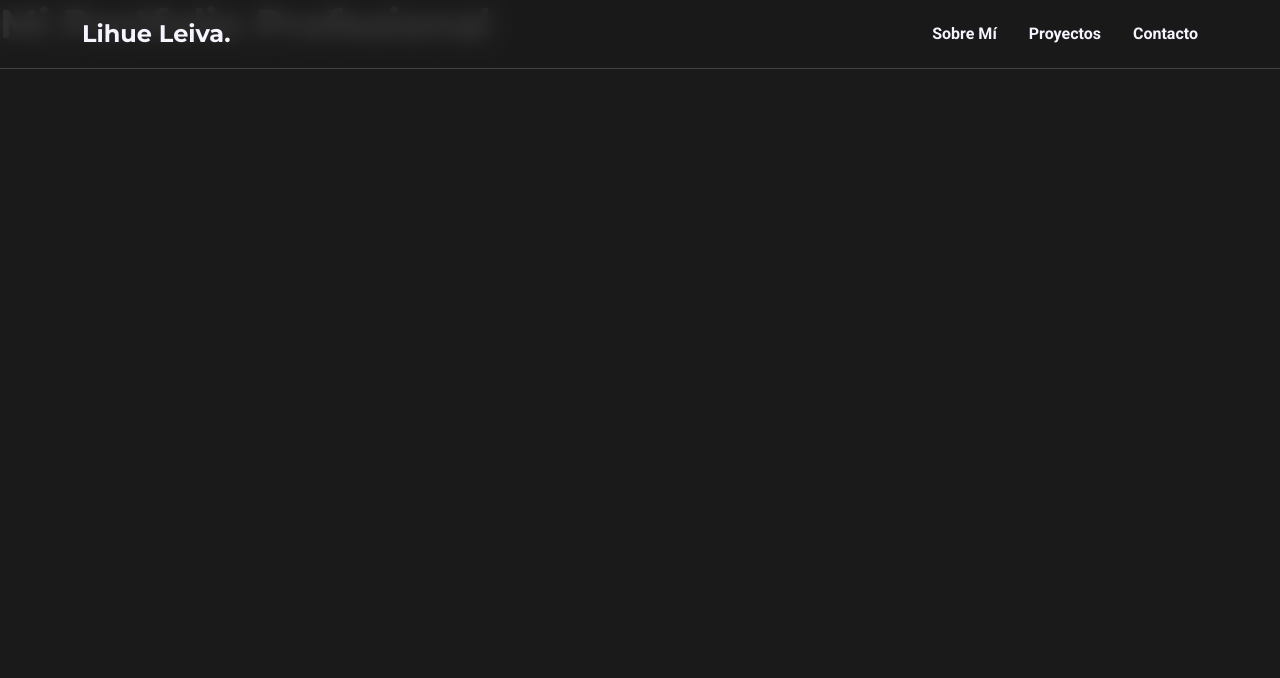
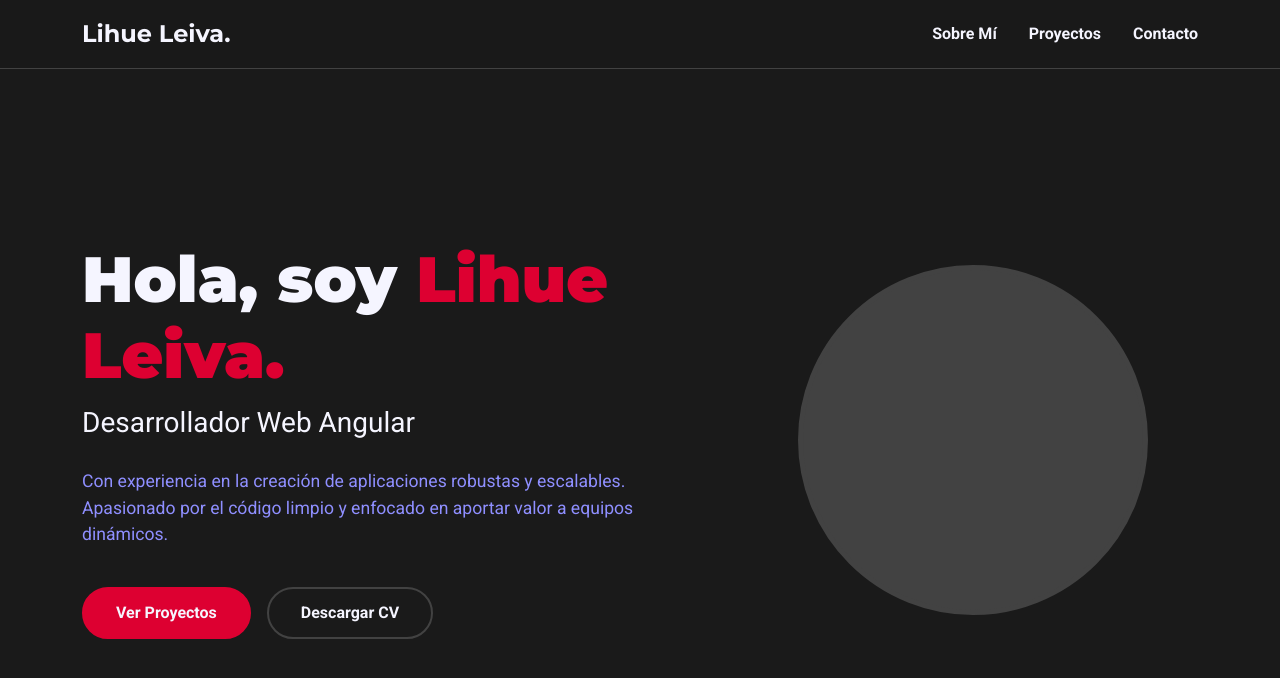
Before and after one commit to lihueleiva/lihueleiva-dev-portfolio, an Angular app: page / in a window 1280 px wide. Shown: the top 678 px of the page. Built offline with nearby package versions, Linux system fonts and the light colour scheme.

Commit message:
feat: build hero section

```diff
--- a/src/app/app.html
+++ b/src/app/app.html
@@ -1,3 +1,2 @@
 <app-header></app-header>
-
-<h1>Mi Portfolio Profesional</h1>
+<app-hero></app-hero>
--- a/src/app/app.ts
+++ b/src/app/app.ts
@@ -1,10 +1,11 @@
 import { Component } from '@angular/core';
 import { Header } from "./components/header/header";
+import { Hero } from "./components/hero/hero";
 
 @Component({
   selector: 'app-root',
   standalone: true,
-  imports: [Header],
+  imports: [Header, Hero],
   templateUrl: './app.html',
   styleUrl: './app.scss'
 })
--- /dev/null
+++ b/src/app/components/hero/hero.html
@@ -0,0 +1,21 @@
+<section class="hero container">
+  <div class="row align-items-center">
+    <div class="col-12 col-md-7">
+      <h1 class="hero__title">
+        Hola, soy <span class="hero__title--color">Lihue Leiva.</span>
+      </h1>
+      <p class="hero__subtitle">Desarrollador Web Angular</p>
+      <p class="hero__description">
+        Con experiencia en la creación de aplicaciones robustas y escalables. Apasionado por el código limpio y enfocado en aportar valor a equipos dinámicos.
+      </p>
+      <div class="hero__buttons">
+        <a href="#projects" class="btn btn--primary">Ver Proyectos</a>
+        <a href="/assets/cv-lihue-leiva.pdf" target="_blank" class="btn btn--secondary">Descargar CV</a>
+      </div>
+    </div>
+    <div class="col-12 col-md-5">
+      <div class="hero__image-container">
+        </div>
+    </div>
+  </div>
+</section>
--- /dev/null
+++ b/src/app/components/hero/hero.scss
@@ -0,0 +1,77 @@
+@use 'sass:color';
+@use '../../variables' as styles;
+
+.hero {
+  min-height: 100vh;
+  display: flex;
+  align-items: center;
+  padding-top: 80px;
+
+  &__title {
+    font-size: 4rem;
+    font-weight: 900;
+    margin-bottom: 0.5rem;
+
+    &--color {
+      color: styles.$primary;
+    }
+  }
+
+  &__subtitle {
+    font-size: 1.75rem;
+    font-weight: 400;
+    color: styles.$light;
+    margin-bottom: 1.5rem;
+  }
+
+  &__description {
+    font-size: 1.1rem;
+    color: color.adjust(styles.$light, $lightness: -20%);
+    max-width: 600px;
+    margin-bottom: 2.5rem;
+  }
+
+  &__buttons {
+    display: flex;
+    gap: 1rem;
+  }
+
+  &__image-container {
+    width: 350px;
+    height: 350px;
+    border-radius: 50%;
+    background-color: styles.$secondary;
+    margin: 0 auto;
+    border: 5px solid styles.$secondary;
+  }
+}
+
+.btn {
+  padding: 0.75rem 2rem;
+  border-radius: 50px;
+  font-weight: 700;
+  text-align: center;
+  transition: all 0.3s ease;
+
+  &--primary {
+    background-color: styles.$primary;
+    color: styles.$light;
+    border: 2px solid styles.$primary;
+
+    &:hover {
+      background-color: color.adjust(styles.$primary, $lightness: -5%);
+      transform: translateY(-3px);
+    }
+  }
+
+  &--secondary {
+    background-color: transparent;
+    color: styles.$light;
+    border: 2px solid styles.$secondary;
+
+    &:hover {
+      background-color: styles.$secondary;
+      transform: translateY(-3px);
+    }
+  }
+}
```
Also changed, not shown: src/app/components/hero/hero.ts (added, +11 -0 lines).
